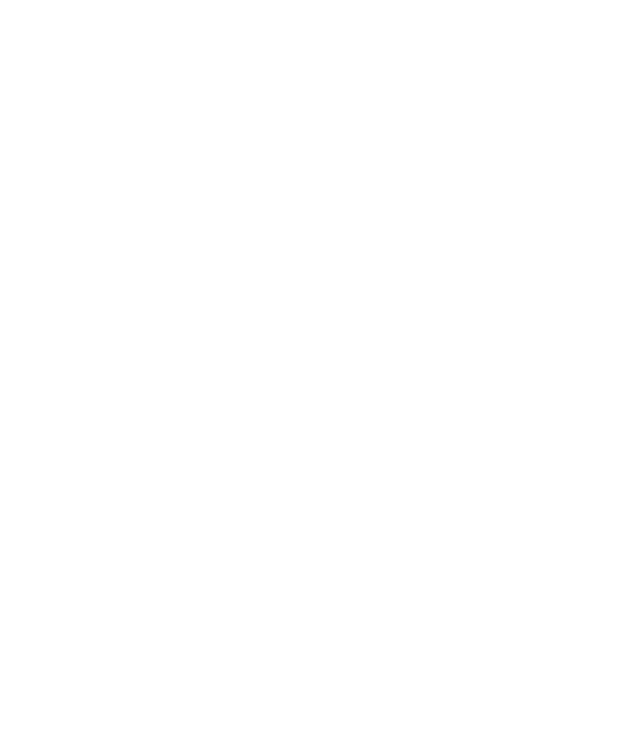
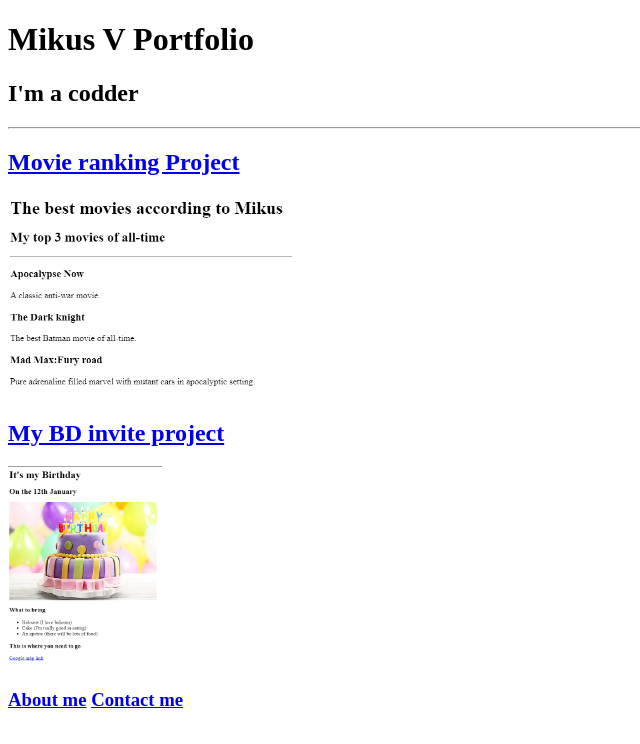
Before and after one commit to Apocal1ps3/html-portfolio, a plain HTML site: page index.html in a window 1280 px wide. Shown: the whole page, without its empty margins (0-640 px from the left). Drawn offline with Linux system fonts and the light colour scheme.

Commit message:
Add files via upload

```diff
--- a/index.html
+++ b/index.html
@@ -1,15 +1,20 @@
-<!-- TODO 1: Create the HTML Boilerplate -->
+<!DOCTYPE html>
+<html lang="en">
 
-<!-- TODO 2: Add Your previous projects' HTML into the public folder -->
+  <head>
+    <meta charset="UTF-8">
+    <title>Mikus Portfolio</title>
+  </head>
 
-<!-- TODO 3: Take screenshots of your project previews and add the images to the images folder -->
+    <body>
+        <h1>Mikus V Portfolio</h1>
+        <h2>I'm a codder</h2>
+            <hr/>
+            <a href="./public/Movie list.html"><h2>Movie ranking Project</h2></a>
+                <p><img src="./assets/images/Movie list MIkus.png" height="200" alt="movie list"></p>
+            <a href="./public/My BD invite.html"><h2>My BD invite project</h2></a>
+                <img src="./assets/images/My BD invite.png" height="200" alt="Birthday cake">
 
-<!-- TODO 4: Add titles/subtitles etc. -->
-
-<!-- TODO 5: Add a link to the project pages -->
-
-<!-- TODO 6: Add images to show the project previews
-HINT for TODO 6: You can use the height attribute set to 200 to make the image smaller:
-https://developer.mozilla.org/en-US/docs/Web/HTML/Element/img#attr-height -->
-
-<!-- TODO 7: Add the Contact Me and About Me page links -->
+        <h3><a href="./public/About me.html">About me</a> <a href="./public/Contact Me.html">Contact me</a></h3>
+    </body>
+</html>
```
